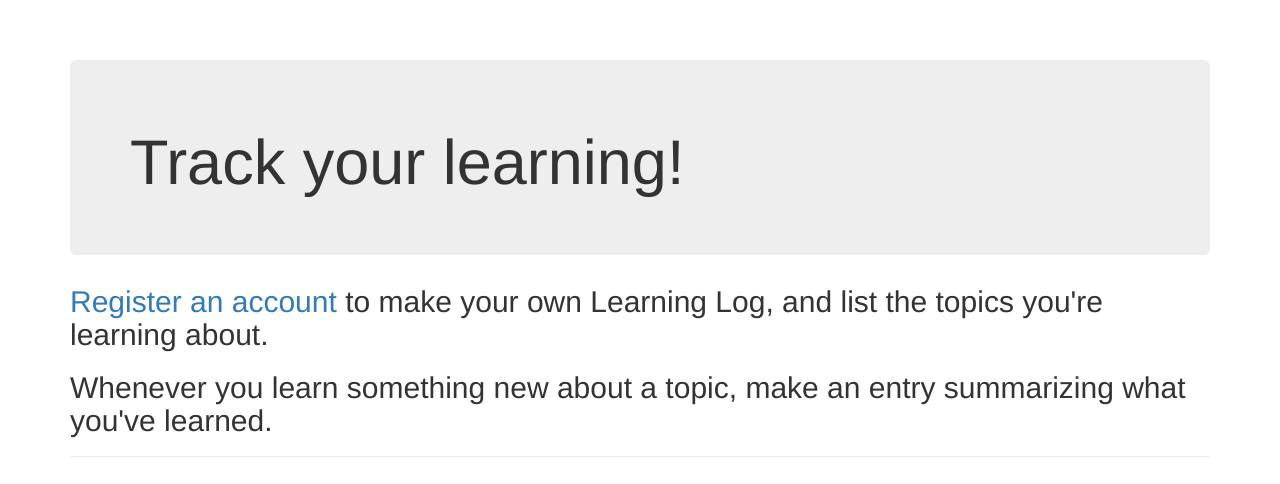
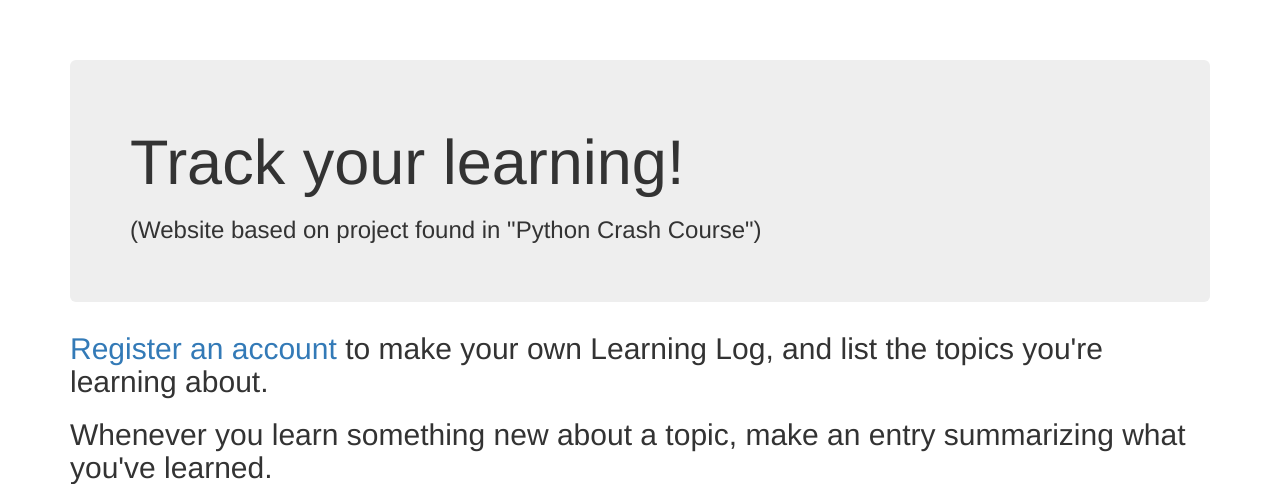
Before and after one commit to aday913/learning-log-follow-along, a Django app: page / in a window 1280 px wide. Shown: the part 51-535 px from the top of the page. Run offline with Django 3.2, Linux system fonts and the light colour scheme; some libraries are stand-ins or nearby versions.

Commit message:
Update main page

```diff
--- a/learning_logs/templates/learning_logs/index.html
+++ b/learning_logs/templates/learning_logs/index.html
@@ -3,6 +3,7 @@
 {% block header %}
   <div class="jumbotron">
     <h1>Track your learning!</h1>
+    <h3>(Website based on project found in "Python Crash Course")</h3>
 {% endblock header%}
 
 {% block content %}
```
